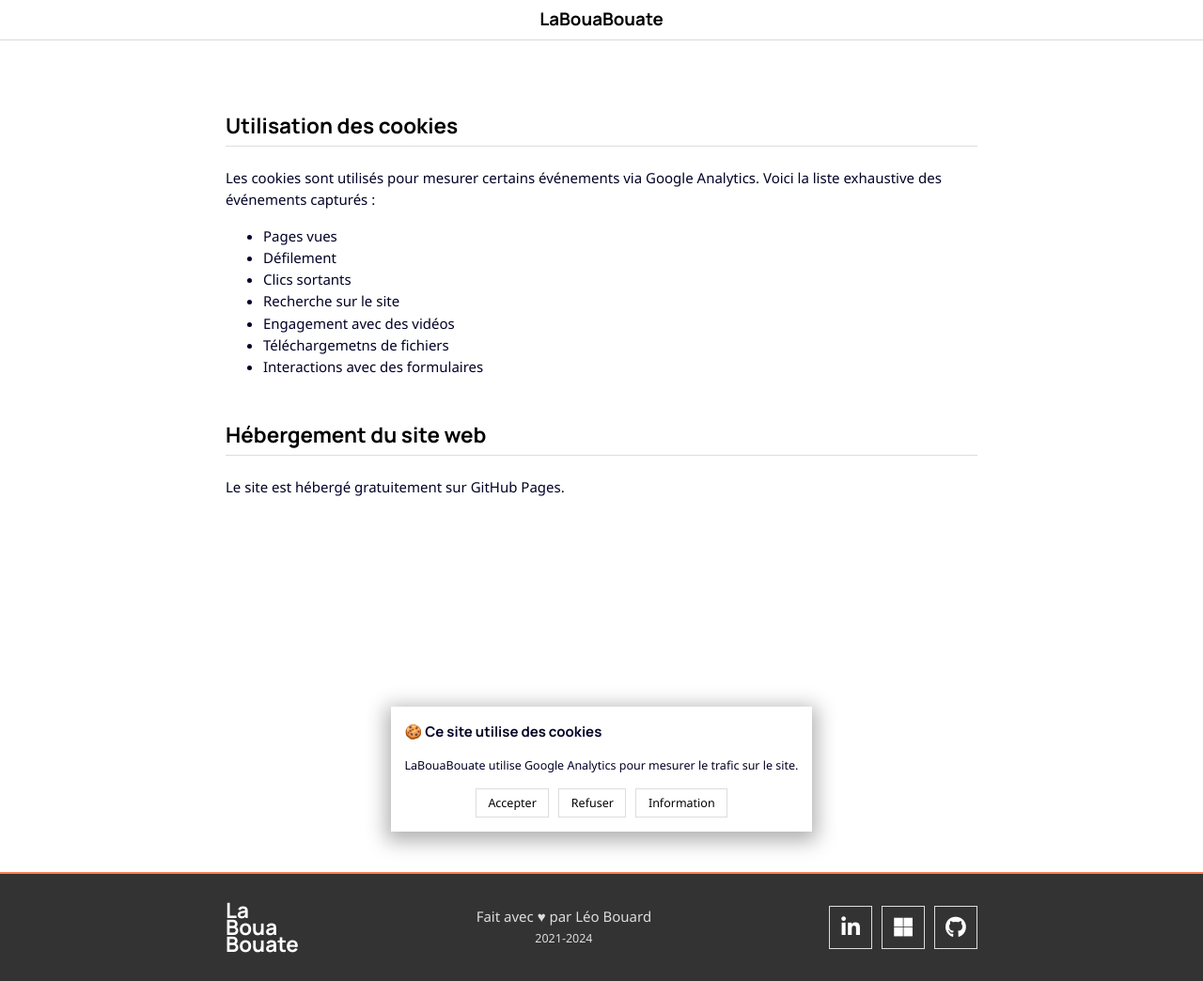
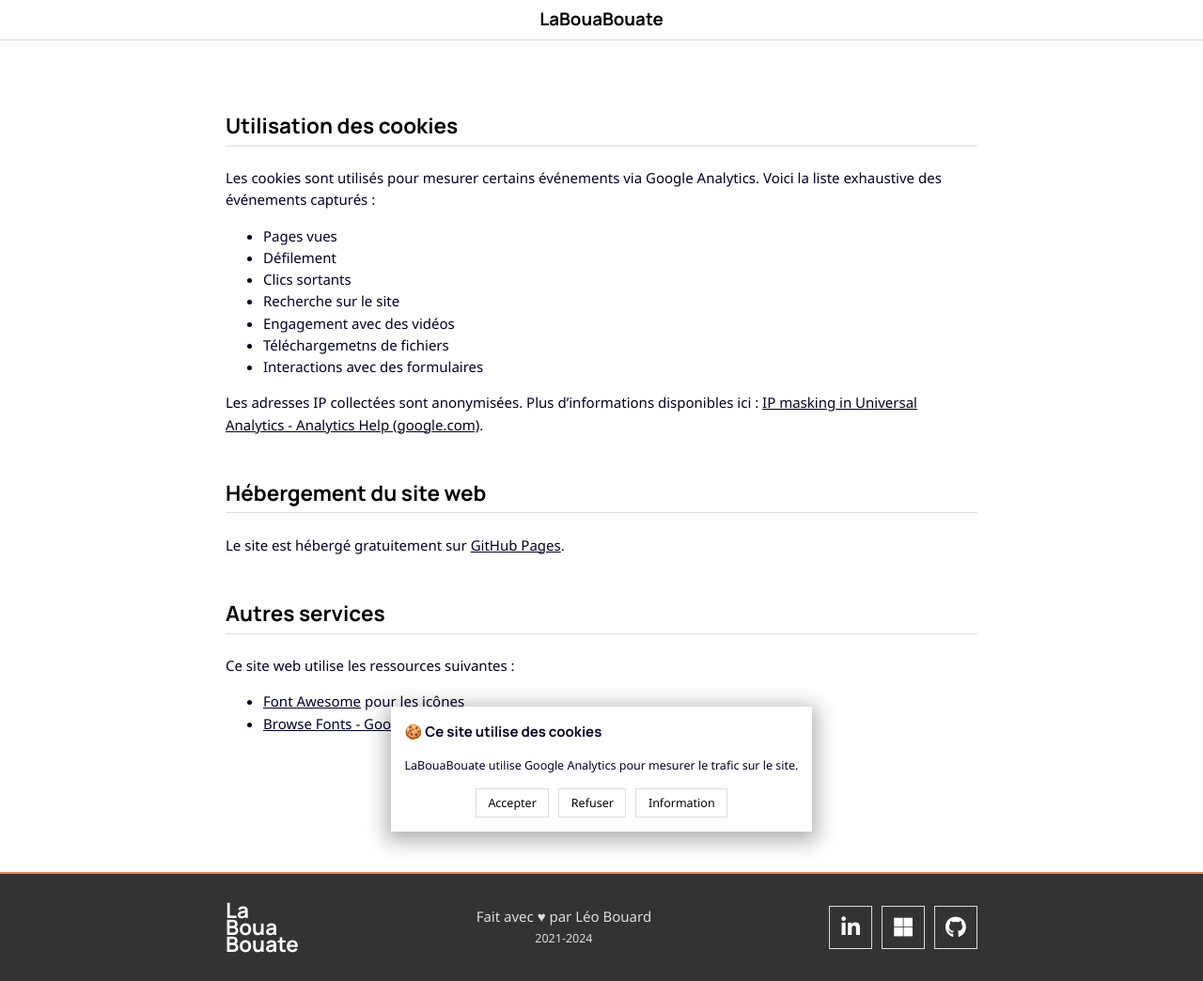
Before and after one commit to leobouard/leobouard.github.io, a Jekyll site: the page built from _pages/privacy.md, in a window 1280 px wide. Shown: the whole page at 94% size. Built offline with Jekyll 4.4.1, drawn with Linux system fonts in a browser that asks for light colours; nearby versions of some CDN libraries; some web fonts are replaced.

Commit message:
Update privacy.md

```diff
--- a/_pages/privacy.md
+++ b/_pages/privacy.md
@@ -16,6 +16,15 @@ Les cookies sont utilisés pour mesurer certains événements via Google Analyti
 - Téléchargemetns de fichiers
 - Interactions avec des formulaires
 
+Les adresses IP collectées sont anonymisées. Plus d'informations disponibles ici : [IP masking in Universal Analytics - Analytics Help (google.com)](https://support.google.com/analytics/answer/2763052?sjid=13257524820651193844-EU).
+
 ## Hébergement du site web
 
-Le site est hébergé gratuitement sur GitHub Pages.
+Le site est hébergé gratuitement sur [GitHub Pages](https://pages.github.com/).
+
+## Autres services
+
+Ce site web utilise les ressources suivantes :
+
+- [Font Awesome](https://fontawesome.com/) pour les icônes
+- [Browse Fonts - Google Fonts](https://fonts.google.com/) pour certaines polices d'écriture
```
